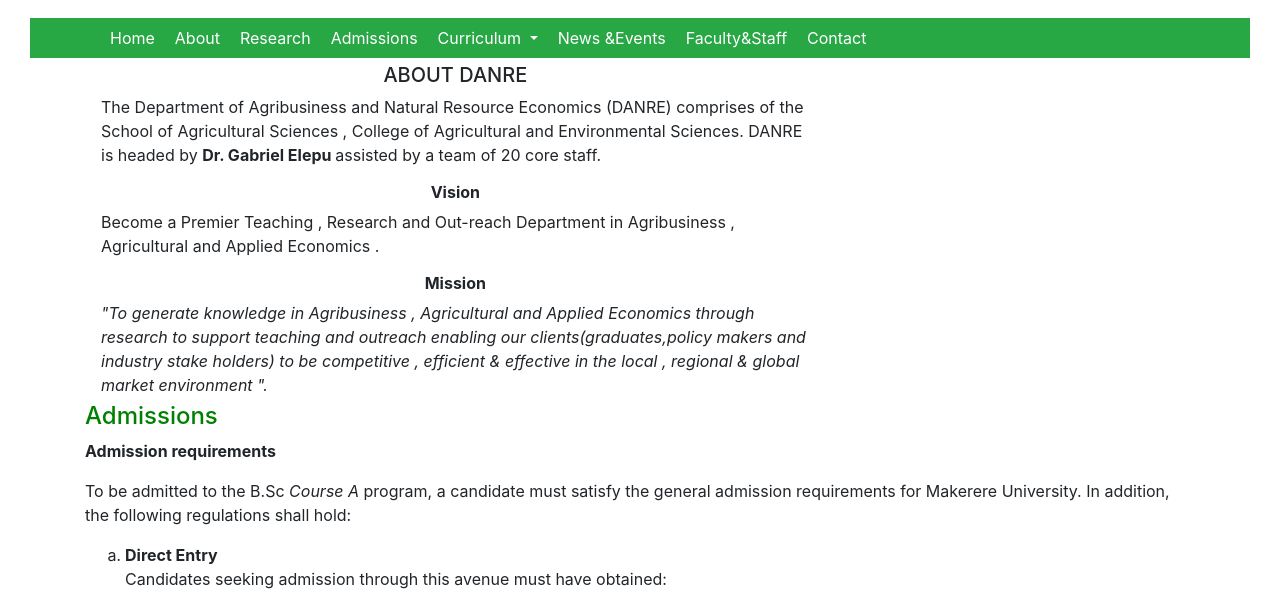
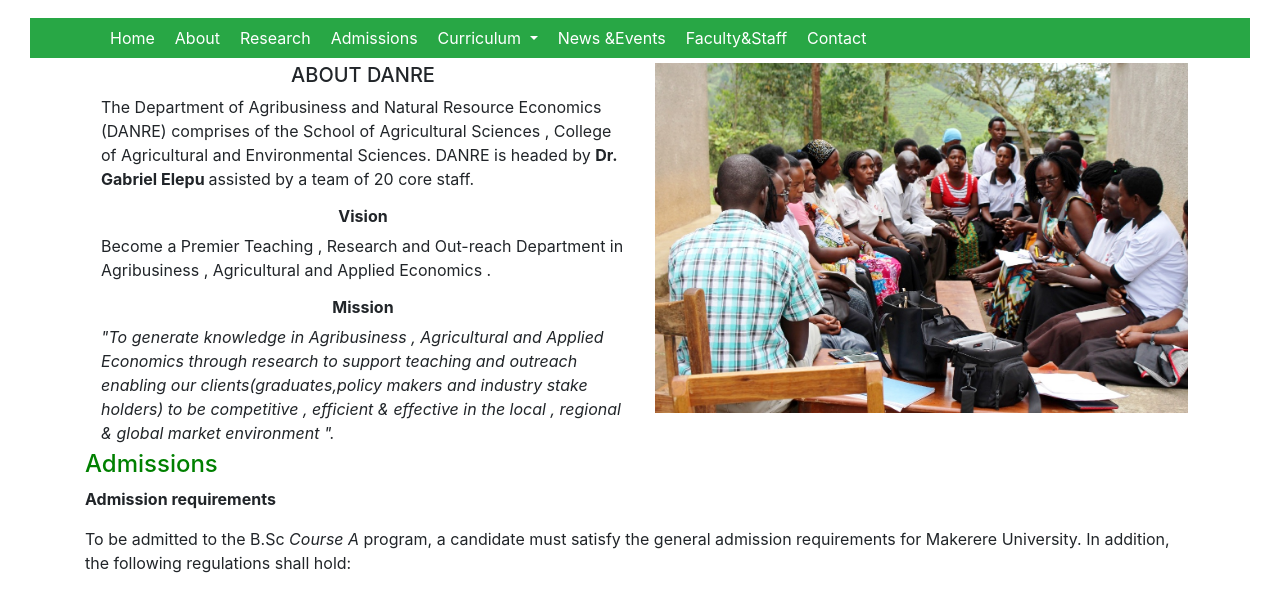
Before and after one commit to zydplatform/danre-website, a plain HTML site: page views/aboutus.html in a window 1280 px wide. Shown: the part 225-815 px from the top of the page. Drawn offline with Linux system fonts and the light colour scheme.

Commit message:
update about and index pages

```diff
--- a/views/aboutus.html
+++ b/views/aboutus.html
@@ -161,7 +161,7 @@
 </div>
 <div class="container">
     <div class="row">
-                <div class="col-md-8">
+                <div class="col-md-6">
         <h5 style="text-align:center;">
                 ABOUT DANRE
             </h5>
@@ -187,8 +187,8 @@
                 & global market environment ".
             </em>
         </div>
-        <div class="col-md-4">
-            <img src="">
+        <div class="col-md-6">
+            <img src="../images/get2.jpg" width="" height="350px">
         </div>
     </div>
                         <!-- admissions -->
```
Also changed, not shown: images/get2.jpg (added), images/get3.jpg (added).
